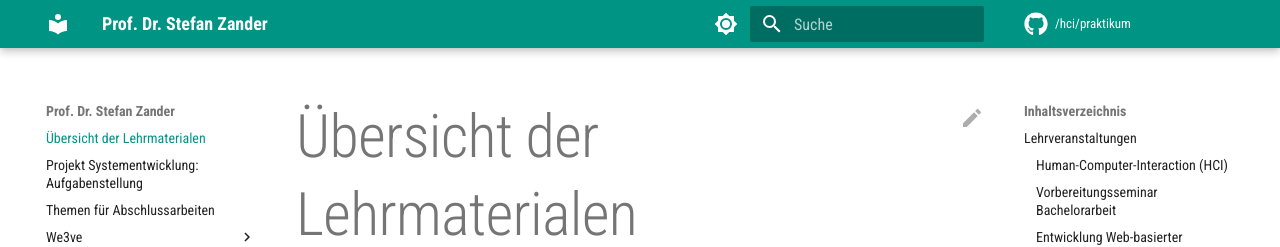
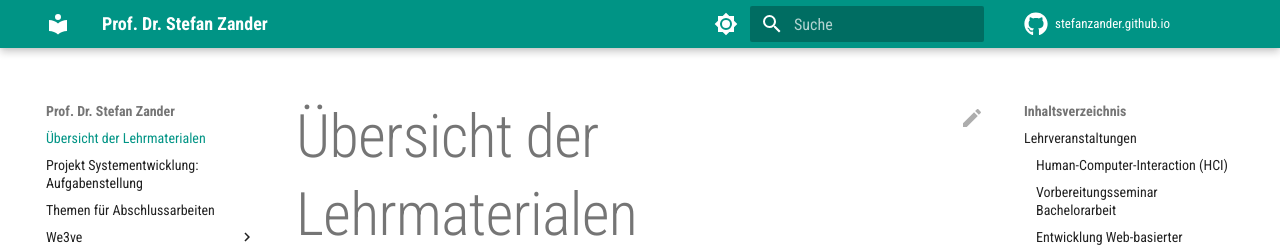
Before and after one commit to StefanZander/stefanzander.github.io, an MkDocs documentation site: the page built from docs/index.md, in a window 1280 px wide. Shown: the top 247 px of the page. Built offline with MkDocs 1.6.1 and Material for MkDocs 9.7.7, drawn with Linux system fonts in a browser that asks for light colours; comment, search, counter and statistics services are not loaded.

Commit message:
Update mkdocs.yml

```diff
--- a/mkdocs.yml
+++ b/mkdocs.yml
@@ -49,8 +49,8 @@
 
 copyright: Copyright &copy; 2017 - 2023 – Prof. Dr. Stefan Zander
 
-repo_url: https://github.com/StefanZander/lecture_notes/tree/master/hci/praktikum/html
-repo_name: /hci/praktikum
+repo_url: https://github.com/StefanZander/stefanzander.github.io
+repo_name: stefanzander.github.io
 
 edit_uri: docs/
 
```
